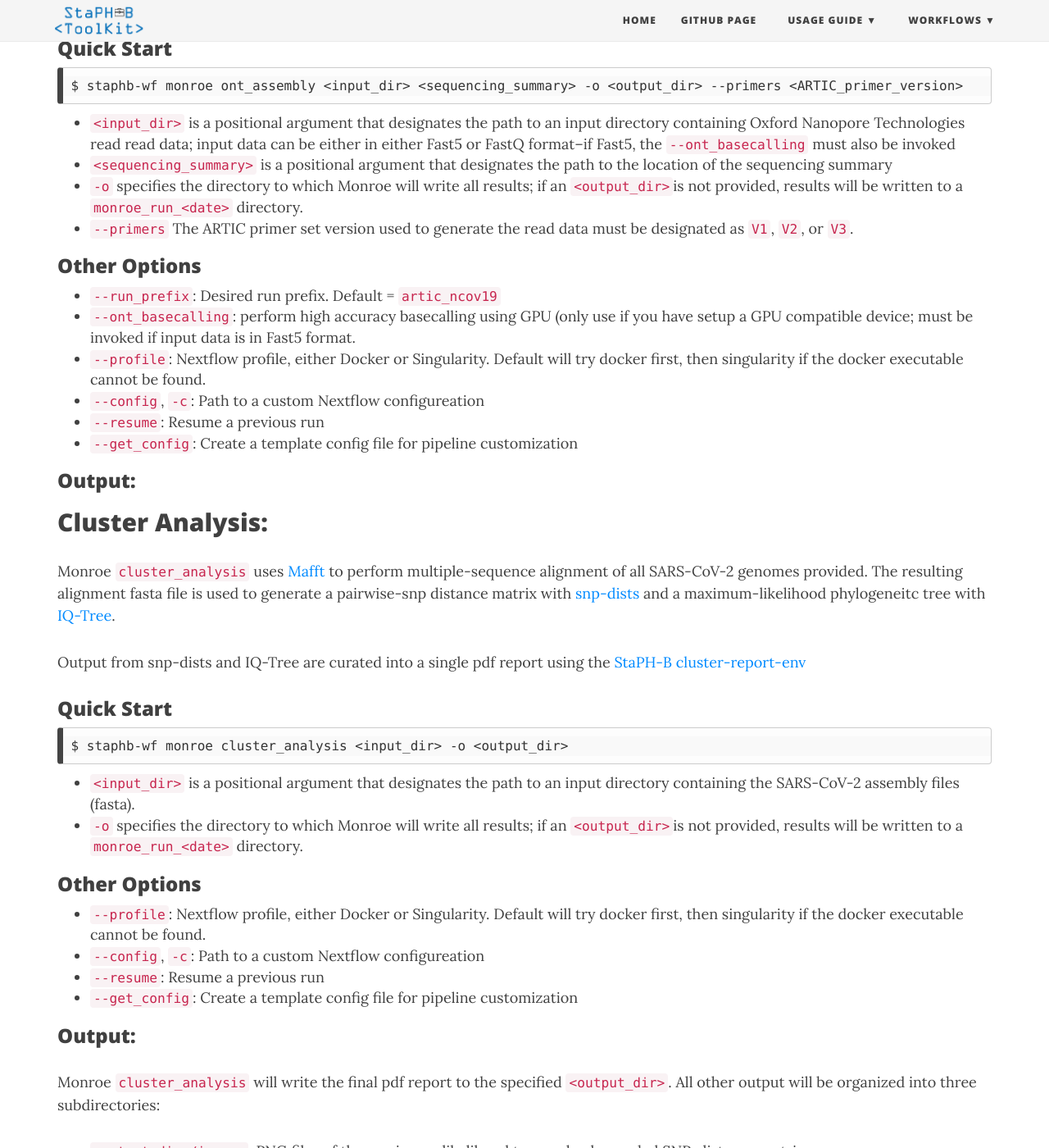
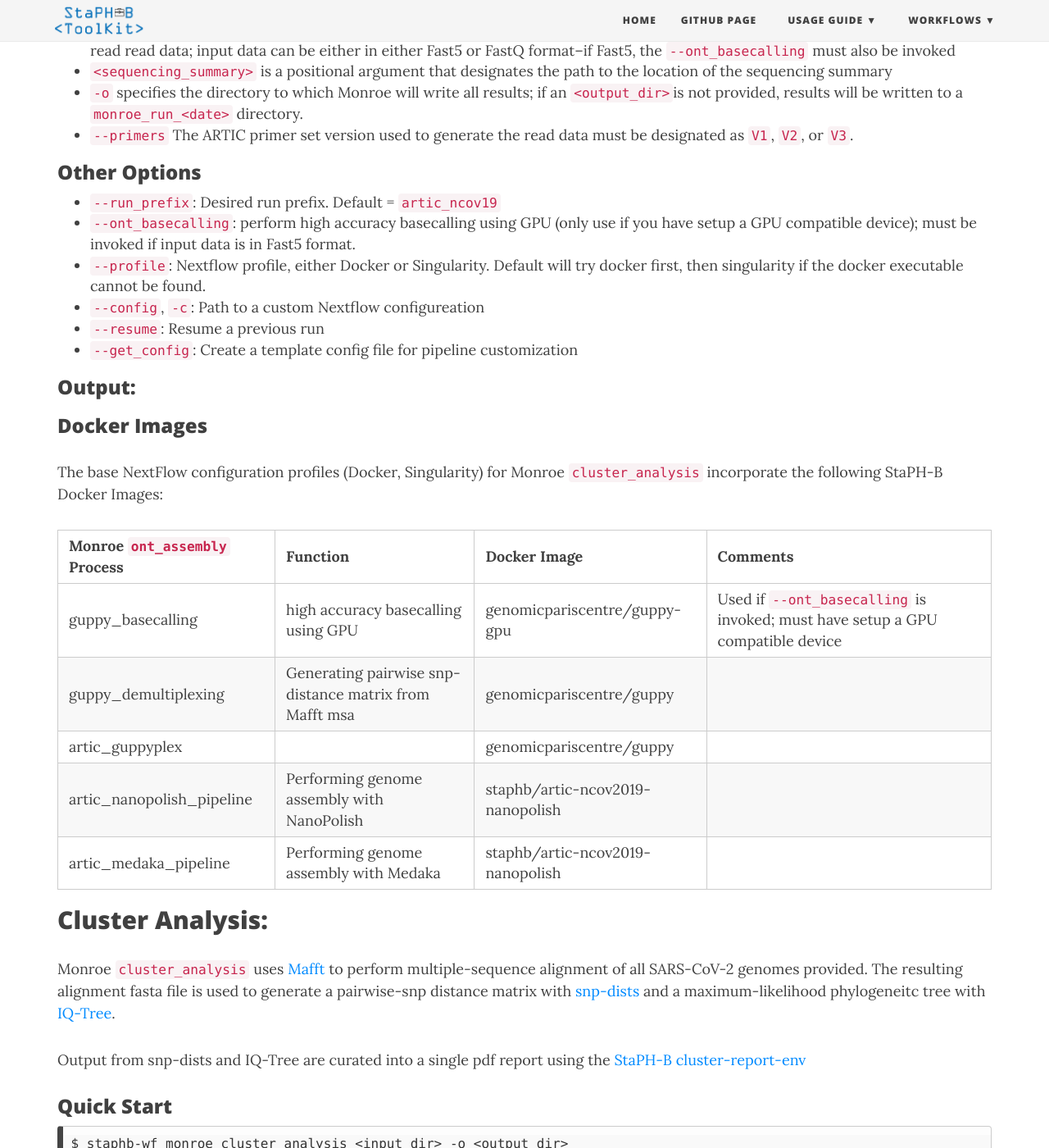
Before and after one commit to StaPH-B/staphb_toolkit, a Jekyll site: the page built from docs/workflow_docs/monroe.md, in a window 1280 px wide and 1400 px high, scrolled down 3431 px. Shown: the whole window at 82% size. Built offline with Jekyll 4.4.1, drawn with Linux system fonts in a browser that asks for light colours; nearby versions of some CDN libraries; some of the changed lines change nothing that is shown; some of the changed text lies outside the part shown.

Commit message:
add ont_assembly container table

`````diff
--- a/docs/workflow_docs/monroe.md
+++ b/docs/workflow_docs/monroe.md
@@ -14,7 +14,6 @@ Monroe consists of three separate NextFlow pipelines for Illumina paired-end rea
 Monroe `pe_assembly` Uses [Trimmomatic](http://www.usadellab.org/cms/?page=trimmomatic) and [BBDuk](http://seqanswers.com/forums/showthread.php?t=42776) to perform read trimming and adapter removal  and Illumina read data prior to mapping read data to a reference SARS-CoV-2 genome (Wuhan-1; NCBI RefSeq [NC_045512.2](https://www.ncbi.nlm.nih.gov/nuccore/NC_045512.2)). Paired-fastq files are pulled from the alignment file with [SAMtools](http://www.htslib.org/doc/samtools.html)--these filtered read data (i.e. paired reads that map to the reference genome) can be uploaded to public repositories.
 
 ARTIC primers are trimmed from the alignment file and a consensus assembly is generated using [iVar v1.2.1](https://github.com/andersen-lab/ivar).
-
 
 ### Quick Start
 
@@ -66,10 +65,6 @@ The base NextFlow configuration profiles (Docker, Singularity) for Monroe `pe_as
 
 Monroe `ont_assembly` can accept ONT Fast5 or FastQ read data. If Fast5 files are provided, high accuracy basecalling will be performed using a GPU-optimized environment. ONT FastQ files, in accordance to the [ARTIC bioinformatics protocols](https://artic.network/ncov-2019/ncov2019-bioinformatics-sop.html), undergo demultiplexing and read filtering prior to genome assembly with either [NanoPolish](https://nanopolish.readthedocs.io/en/latest/) or [Medaka](https://github.com/nanoporetech/medaka).
 
-Output from snp-dists and IQ-Tree are curated into a single pdf report using the [StaPH-B cluster-report-env](https://hub.docker.com/r/staphb/cluster-report-env)
-
-guppy
-guppy artic minion artic medaka
 
 ### Quick Start
 ````
@@ -82,13 +77,24 @@ $ staphb-wf monroe ont_assembly <input_dir> <sequencing_summary> -o <output_dir>
 
 ### Other Options
 - `--run_prefix`: Desired run prefix. Default = `artic_ncov19`
-- `--ont_basecalling`: perform high accuracy basecalling using GPU (only use if you have setup a GPU compatible device; must be invoked if input data is in Fast5 format.
+- `--ont_basecalling`: perform high accuracy basecalling using GPU (only use if you have setup a GPU compatible device); must be invoked if input data is in Fast5 format.
 - `--profile`: Nextflow profile, either Docker or Singularity. Default will try docker first, then singularity if the docker executable cannot be found.
 - `--config`, `-c`: Path to a custom Nextflow configureation
 - `--resume`: Resume a previous run
 - `--get_config`: Create a template config file for pipeline customization
 
 ### Output:
+
+### Docker Images
+The base NextFlow configuration profiles (Docker, Singularity) for Monroe `cluster_analysis` incorporate the following StaPH-B Docker Images:
+
+| Monroe `ont_assembly` Process   | Function  | Docker Image  | Comments|
+|---|---|---|---|---|
+| guppy_basecalling  | high accuracy basecalling using GPU | genomicpariscentre/guppy-gpu| Used if `--ont_basecalling` is invoked; must have setup a GPU compatible device|
+| guppy_demultiplexing  | Generating pairwise snp-distance matrix from Mafft msa  | genomicpariscentre/guppy  | |
+| artic_guppyplex  |   |genomicpariscentre/guppy | |
+| artic_nanopolish_pipeline  | Performing genome assembly with NanoPolish   | staphb/artic-ncov2019-nanopolish  |  |
+| artic_medaka_pipeline  | Performing genome assembly with Medaka   | staphb/artic-ncov2019-nanopolish  |  |
 
 
 ## Cluster Analysis:
@@ -119,12 +125,12 @@ Monroe `cluster_analysis` will write the final pdf report to the specified `<out
 ### Docker Images
 The base NextFlow configuration profiles (Docker, Singularity) for Monroe `cluster_analysis` incorporate the following StaPH-B Docker Images:
 
-| Monroe `cluster_analysis` Process   | Function  | Docker Image  | Comment|
+| Monroe `cluster_analysis` Process   | Function  | Docker Image  |
 |---|---|---|---|---|
-| msa  | Performing multi-sequence alignment with Mafft | staphb/mafft:7.450  |  |
-| snp_matrix  | Generating pairwise snp-distance matrix from Mafft msa  | staphb/snp-dists:0.6.2  | |
-| iqtree  | Generating maximum-likelihood phylogenetic tree from Mafft msa  | staphb/iqtree:1.6.7 | |
-| render  | Curating all output into a single pdf report   | staphb/cluster-report-env:1.0  |  |
+| msa  | Performing multi-sequence alignment with Mafft | staphb/mafft:7.450  |
+| snp_matrix  | Generating pairwise snp-distance matrix from Mafft msa  | staphb/snp-dists:0.6.2  |
+| iqtree  | Generating maximum-likelihood phylogenetic tree from Mafft msa  | staphb/iqtree:1.6.7 |
+| render  | Curating all output into a single pdf report   | staphb/cluster-report-env:1.0  |
 
 ## Version History
 
`````
